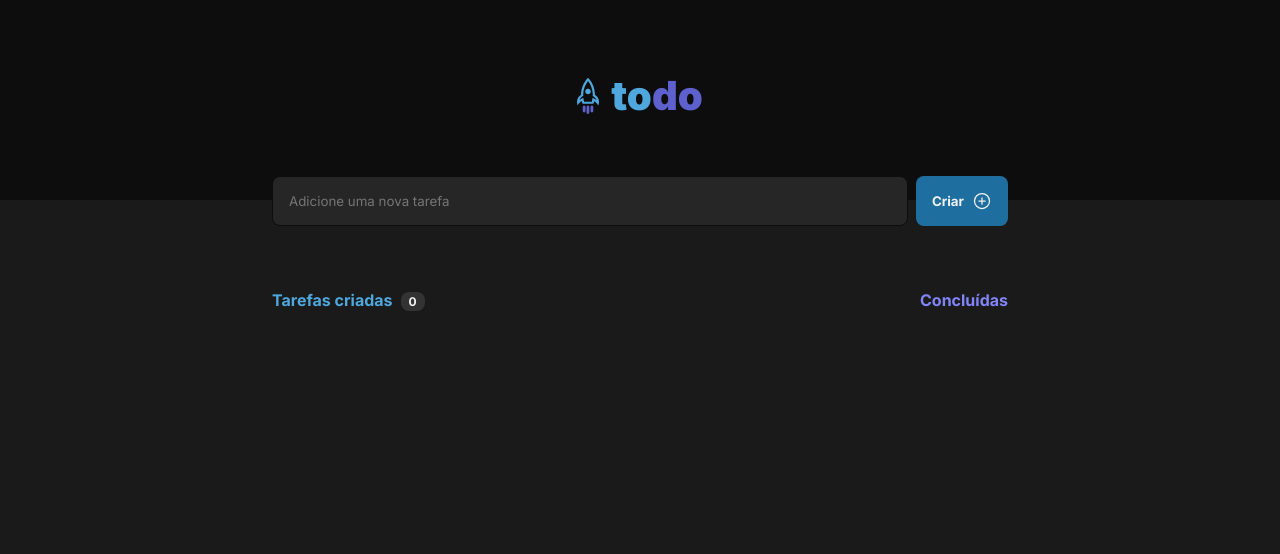
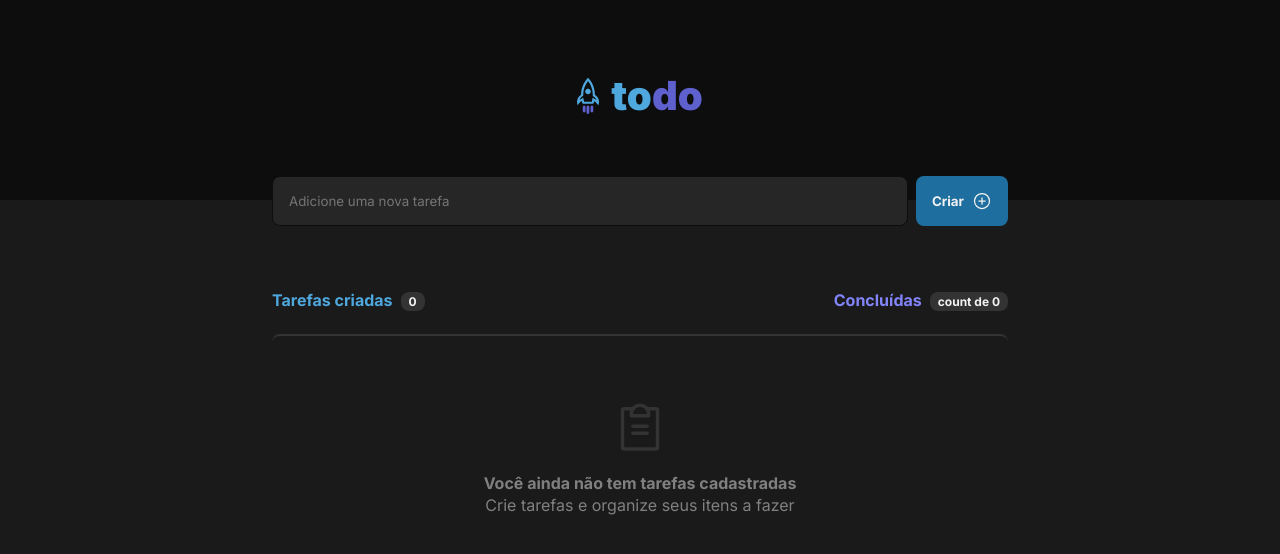
Before and after one commit to alexandrecabraldev/to-do-list, a React (Vite) app: page / in a window 1280 px wide. Shown: the top 554 px of the page. Built offline with nearby package versions, Linux system fonts and the light colour scheme.

Commit message:
add emptyPage

```diff
--- a/src/components/HeaderTask.tsx
+++ b/src/components/HeaderTask.tsx
@@ -7,9 +7,7 @@ const HeaderTaskContainer = styled.div`
     font-weight: 700;
     margin-bottom: 1.5rem;
 
-    span:nth-child(1){
-        color: ${props=>props.theme.blue};
-
+    span{
         div{
             display: inline;
             margin-left: 0.5rem;
@@ -19,7 +17,10 @@ const HeaderTaskContainer = styled.div`
             border-radius: 8px;
             font-size: 0.75rem;
         }
+    }
 
+    span:nth-child(1){
+        color: ${props=>props.theme.blue};
     }
 
     span:nth-child(2){
@@ -35,7 +36,9 @@ export function HeaderTask(props: any){
                 <div>{props.countTask}</div>
             </span>
 
-            <span>Concluídas</span>
+            <span>Concluídas
+                <div>{`count de ${props.countTask}`}</div>
+            </span>
         </HeaderTaskContainer>
     );
 }
--- a/src/components/Main.tsx
+++ b/src/components/Main.tsx
@@ -2,6 +2,7 @@ import styled from "styled-components"
 import {PlusCircle} from "phosphor-react";
 import { HeaderTask } from "./HeaderTask";
 import { Task } from "./Task";
+import {TaskEmpty} from "./TaskEmpty"
 import { ChangeEvent, FormEvent, useState } from "react";
 
 const FormContainer = styled.main`
@@ -59,13 +60,14 @@ const TextInput = styled.input`
 
 `;
 
-class TaskObject{
+export class TaskObject{
     constructor(comment:String, keyValue:String){
         this.comment =comment;
         this.keyValue = keyValue;
     }
 
     comment:String;
+    done:Boolean = false;
     keyValue:String;
 }
 
@@ -108,7 +110,8 @@ export function Main(){
 
 
                 <HeaderTask countTask={taskList.length}/>
-                {taskList.map((element, key)=> <Task key={key} comment={element.comment} deleteTask={deleteTask}/>)}
+                {taskList.length===0 && <TaskEmpty/>}
+                {taskList.map((element, key)=> <Task key={key} comment={element.comment} deleteTask={deleteTask} objectTask={element}/>)}
 
             </form>
         </FormContainer>
--- a/src/components/Task.tsx
+++ b/src/components/Task.tsx
@@ -1,6 +1,7 @@
 import styled from "styled-components";
 import {Circle, Trash, CheckCircle} from "phosphor-react";
 import { useRef, useState } from "react";
+import {TaskObject} from "./Main"
 
 const TaskContainer = styled.div`
     display: flex;
@@ -17,6 +18,7 @@ const TaskContainer = styled.div`
     div{
         cursor: pointer;
         height: 0;
+
     }
 
     span{
@@ -28,13 +30,14 @@ const TaskContainer = styled.div`
 
 interface TypeProps {
     comment: String;
+    objectTask: TaskObject;
     deleteTask: (task: String)=>void;
 
 }
 
 export function Task(props:TypeProps){
 
-    const lineThrough = useRef<HTMLDivElement>();
+    const lineThrough = useRef<HTMLSpanElement>(null);
 
     const [isCheckEnable, setIsCheckEnable] = useState(false)
 
@@ -45,6 +48,15 @@ export function Task(props:TypeProps){
     function handleCheck(){
 
         setIsCheckEnable(state=>!state);
+        props.objectTask.done=!props.objectTask.done;
+
+        /**
+         * if(props.objectTask.done ==="true"){
+         *  counter++;
+         * }else{
+         * counter--;
+         * }
+         */
 
         if(!isCheckEnable){
             lineThrough.current!.style.textDecoration = "line-through";
--- /dev/null
+++ b/src/components/TaskEmpty.tsx
@@ -0,0 +1,45 @@
+import styled from "styled-components"
+import {ClipboardText} from "phosphor-react"
+
+
+const ContainerText = styled.div`
+    display: flex;
+    align-items: center;
+    flex-direction: column;
+    border-top: 2px solid ${props=>props.theme["gray-400"]};
+    border-radius: 8px;
+    padding-top: 4rem;
+    font-size: 1rem;
+    line-height: 1.4;
+
+    svg{
+        margin-bottom: 1rem;
+    }
+
+    div{
+        span{
+            display: block;
+            text-align: center;
+            color:${props=>props.theme["gray-300"]};
+        }
+
+        span:nth-child(1){
+            font-weight: 700;
+        }
+    }
+
+`;
+
+
+export function TaskEmpty(){
+    return (
+        <ContainerText>
+            <ClipboardText size={56} color="#333333"/>
+            <div>
+                <span>Você ainda não tem tarefas cadastradas</span>
+                <span>Crie tarefas e organize seus itens a fazer</span>
+            </div>
+        </ContainerText>
+
+    );
+}
```
